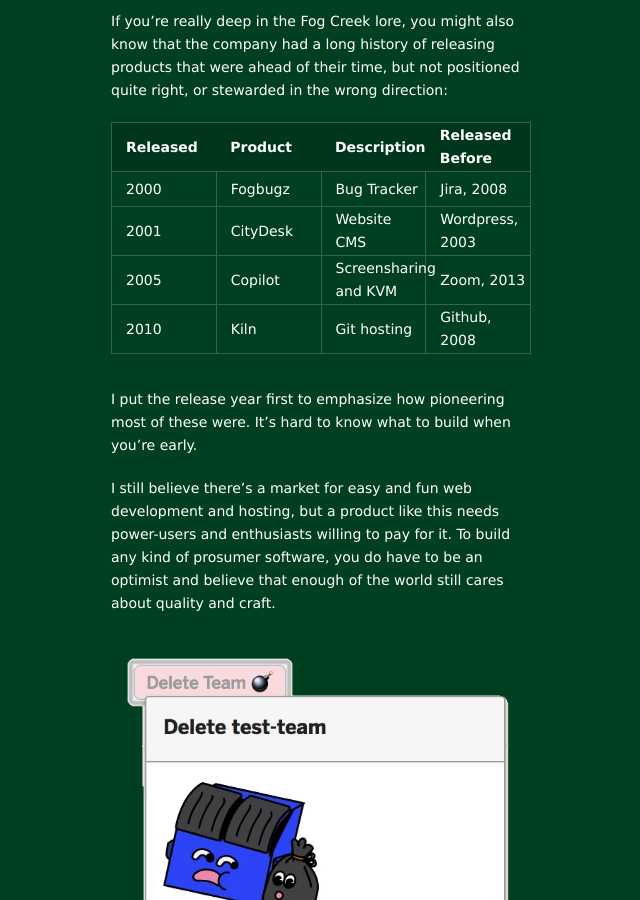
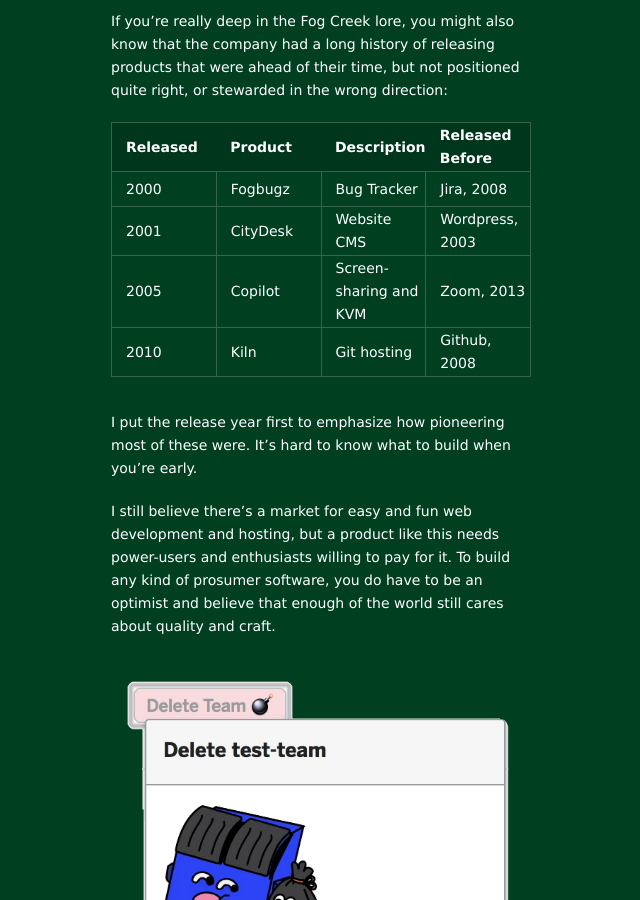
Before and after one commit to pketh/pketh.github.io, a Jekyll site: the page built from _posts/2025-05-28-bye-glitch.md, in a window 1280 px wide and 900 px high, scrolled down 5405 px. Shown: the whole window, without its empty margins (459-1099 px from the left). Built offline with Jekyll 4.4.1, drawn with Linux system fonts in a browser that asks for light colours.

Commit message:
copy tweak

```diff
--- a/_posts/2025-05-28-bye-glitch.md
+++ b/_posts/2025-05-28-bye-glitch.md
@@ -124,7 +124,7 @@
 |:--|:--|:--|:--|
 | 2000 | Fogbugz | Bug Tracker | Jira, 2008 |
 | 2001 | CityDesk | Website CMS | Wordpress, 2003 |
-| 2005 | Copilot | Screensharing and KVM | Zoom, 2013 |
+| 2005 | Copilot | Screen-sharing and KVM | Zoom, 2013 |
 | 2010 | Kiln | Git hosting | Github, 2008 |
 
 I put the release year first to emphasize how pioneering most of these were. It's hard to know what to build when you're early.
```
